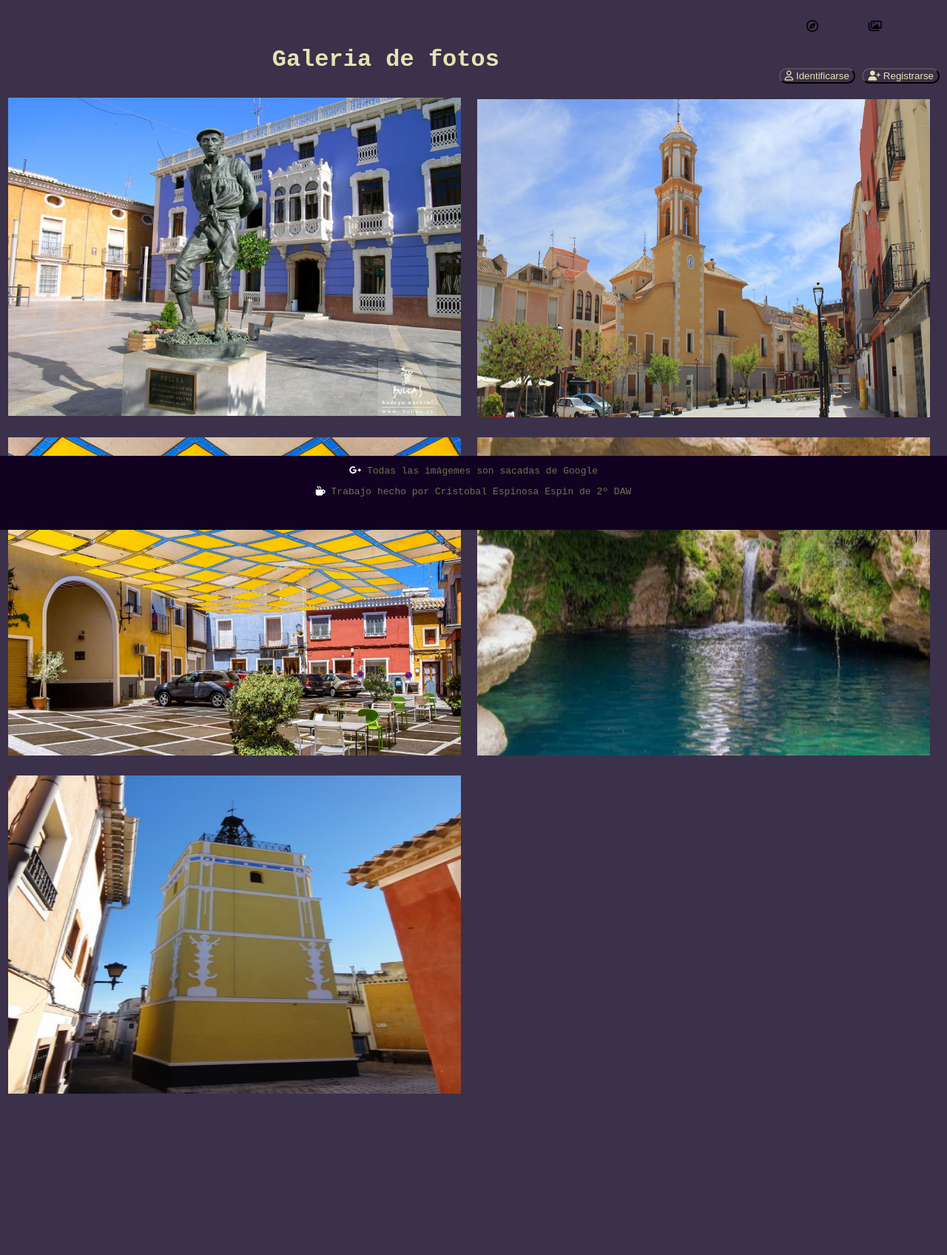
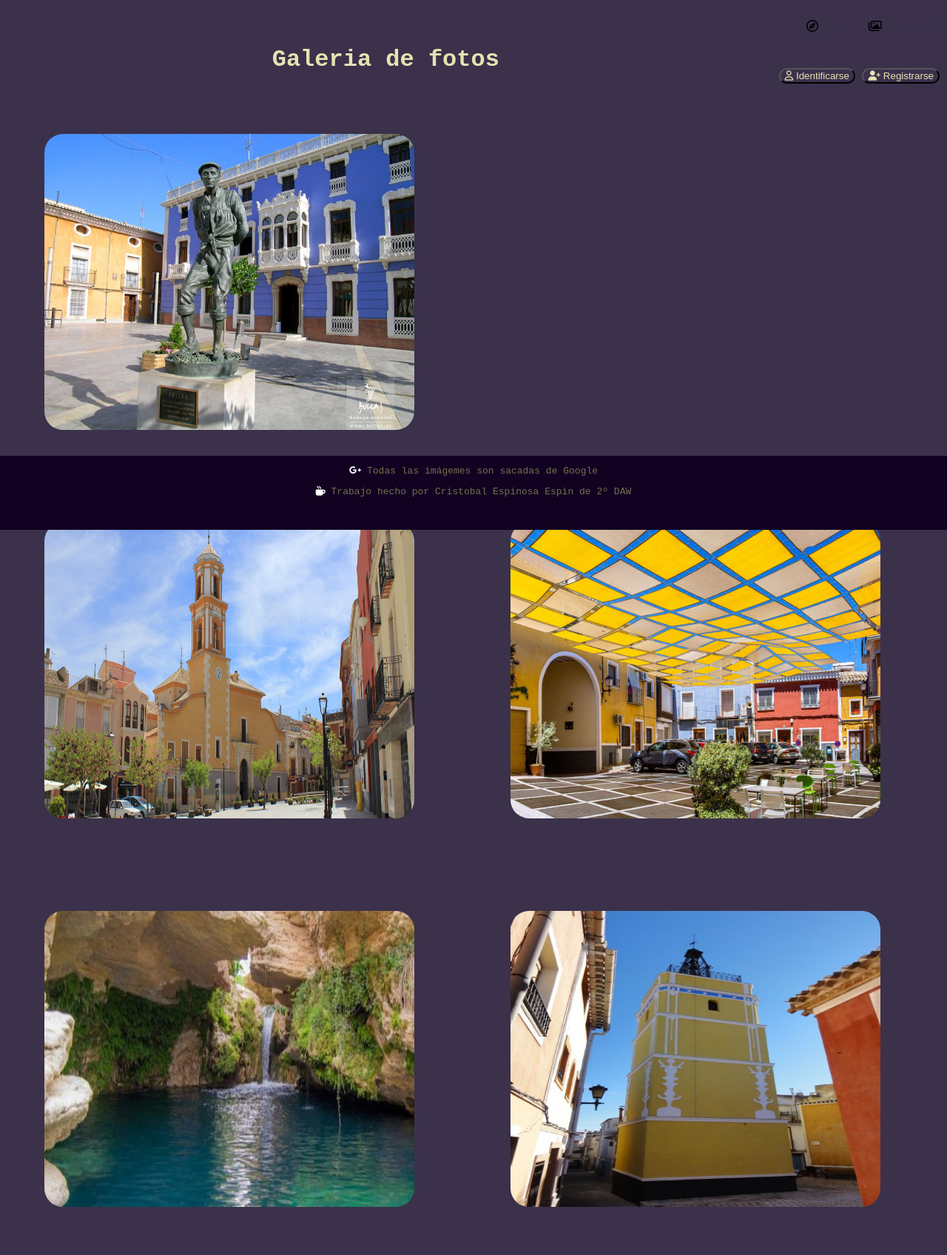
Before and after one commit to CristobalEspinosa/proyectonavidad, a website built with Parcel: page src/galeria.html in a window 1280 px wide. Shown: the part 84-1780 px from the top of the page at 74% size. Before the commit the page ends 1578 px from the top, so only its background shows below. Built offline with nearby package versions, Linux system fonts and the light colour scheme.

Commit message:
cookies y galeria añadidos

```diff
--- a/src/css/style.css
+++ b/src/css/style.css
@@ -1,4 +1,17 @@
+/* npm galeria */
+#lightgallery img{
+  width: 500px;
+  height: 400px;
+  border-radius: 25px;
+  margin: 60px;
+}
+#lightgallery img:hover{
+  border-radius: 800px;
+  border:  rgb(165, 163, 125) 5px groove;
+  box-shadow: 20px 20px 10px rgba(0, 0, 0, 0.5);
+}
 
+/* index */
 body {
   margin: 0px;
   background-color: rgb(59, 49, 75);
@@ -101,26 +114,12 @@ footer {
   height: 100px;
 }
 
-/* imagenes */
-.imggaleria{
-  width:612px;
-  height:430px;
-}
+/*  color letras */
 
 .pgaleria{
   color: rgb(230, 227, 177);
 }
-/* html de galeria */
-.galeriaGrande{
-  width: 100%;
-  height: 100%;
-  }
-.galeryimg{
-  position: relative;
-float: left;
-  margin: 11px;;
 
-}
 
 
 /* hombre del vino */
--- a/src/galeria.html
+++ b/src/galeria.html
@@ -13,22 +13,24 @@
     <center>
     <h1 class="pgaleria">Galeria de fotos</h1>
     </center>
-<div class="galeriaGrande">
-  <div class="galeryimg">
-    <a href="hombrevino.html"><img class="imggaleria" src="assert/hombredelvino.jpg"/></a>
-  </div>
-  <div class="galeryimg">
-    <a href="iglesia.html"> <img class="imggaleria" src="assert/iglesia.jpg"/></a>
-  </div>
-  <div class="galeryimg">
-   <a  href="plazavieja.html"> <img class="imggaleria" src="assert/plazavieja.jpg"/></a>
-  </div>
-  <div class="galeryimg">
-    <a href="saltousero.html"> <img class="imggaleria" src="assert/saltousero.jpg"/></a>
-  </div>
-  <div class="galeryimg">
-    <a href="torrereloj.html"> <img class="imggaleria" src="assert/torrereloj.jpg"/></a>
-  </div>
+
+
+  <div id="lightgallery">
+    <a href="assert/hombredelvino.jpg">
+      <img src="assert/hombredelvino.jpg" />
+    </a>
+    <a href="assert/iglesia.jpg">
+      <img class="npmIglesa" src="assert/iglesia.jpg" />
+    </a>
+    <a href="assert/plazavieja.jpg">
+      <img src="assert/plazavieja.jpg" />
+    </a>
+    <a href="assert/saltousero.jpg">
+      <img src="assert/saltousero.jpg" />
+    </a>
+    <a href="assert/torrereloj.jpg">
+      <img src="assert/torrereloj.jpg" />
+    </a>
   </div>
     <!-- FOOTER -->
     <include src="footer.html"></include>
```
Also changed, not shown: package.json (+3 -4 lines), src/index.html (+4 -0 lines), src/js/main.js (+21 -13 lines), 1 other file.
